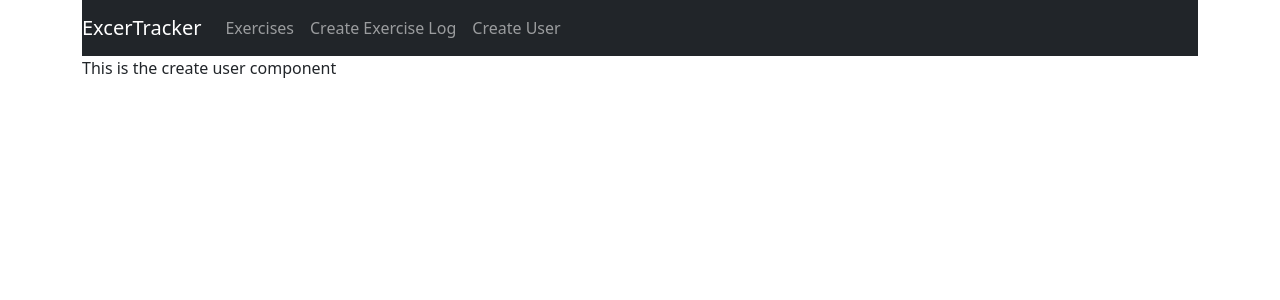
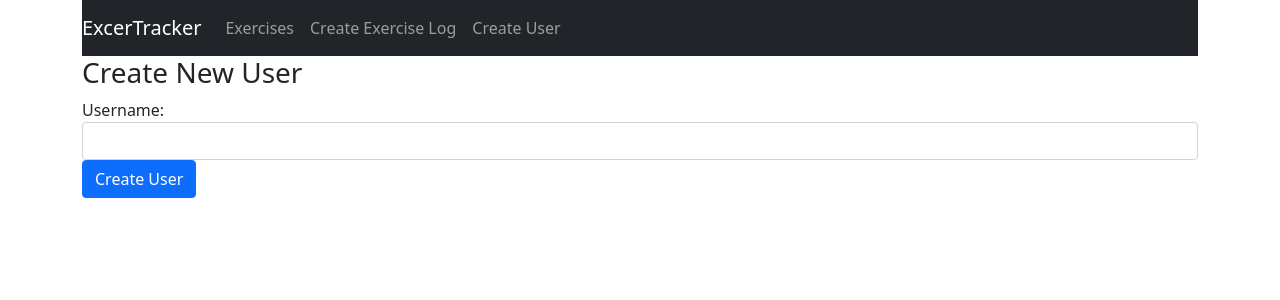
Before and after one commit to Trend20/excercise-tracker, a React (Create React App) app: page /user in a window 1280 px wide. Shown: the top 300 px of the page. Built offline with nearby package versions, Linux system fonts and the light colour scheme.

Commit message:
updating the cerate user component

```diff
--- a/src/components/CreateUser/CreateUser.js
+++ b/src/components/CreateUser/CreateUser.js
@@ -32,7 +32,21 @@
   render() {
     return (
       <div>
-        This is the create user component
+        <h3>Create New User</h3>
+        <form onSubmit={this.onSubmit}>
+            <div className="form-group">
+              <label>Username: </label>
+              <input  type="text"
+              required
+              className="form-control"
+              value={this.state.username}
+              onChange={this.onChangeUsername}
+              />
+            </div>
+            <div className="form-group">
+             <input type="submit" value="Create User" className="btn btn-primary" />
+            </div>
+        </form>
       </div>
     );
   }
```
